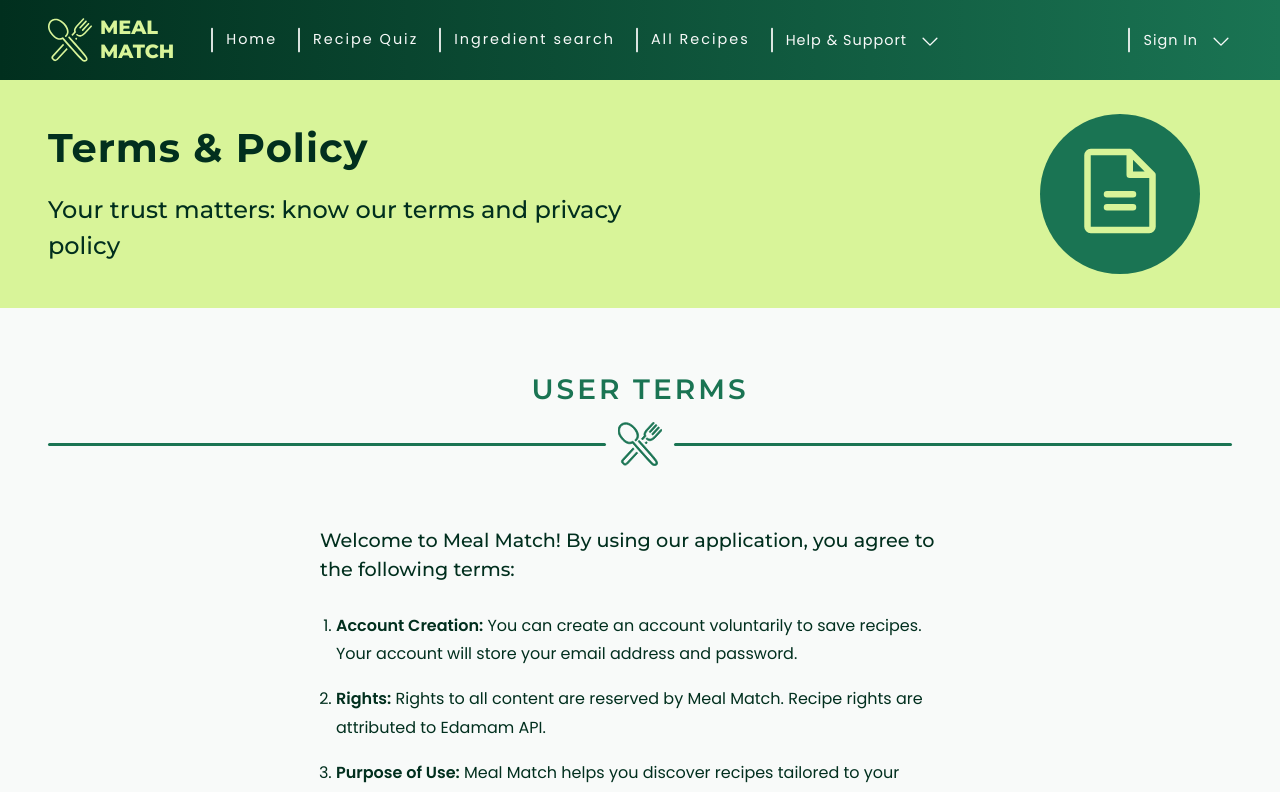
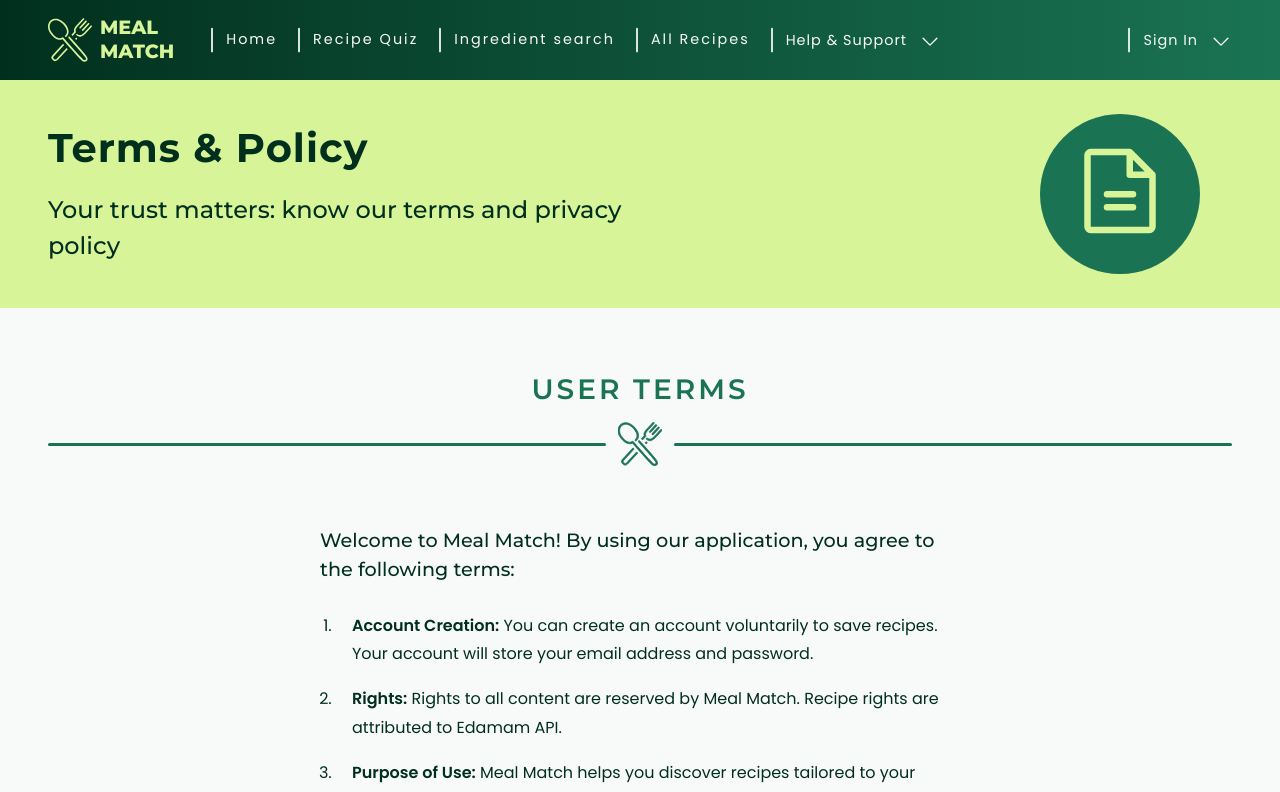
Before and after one commit to AnneKluytmans/novi-frontend-final-project-meal-match, a React (Vite) app: page /terms-and-policy in a window 1280 px wide. Shown: the top 792 px of the page. Built offline with nearby package versions, Linux system fonts and the light colour scheme; no server answers.

Commit message:
Updated styling Terms and Policy page

```diff
--- a/src/pages/termsAndPolicyPage/TermsAndPolicy.css
+++ b/src/pages/termsAndPolicyPage/TermsAndPolicy.css
@@ -17,6 +17,10 @@
     margin-bottom: 1rem;
 }
 
+.terms-policy__item p {
+    margin-left: 1rem;
+}
+
 .policy-section {
     margin-bottom: 3rem;
 }
```
